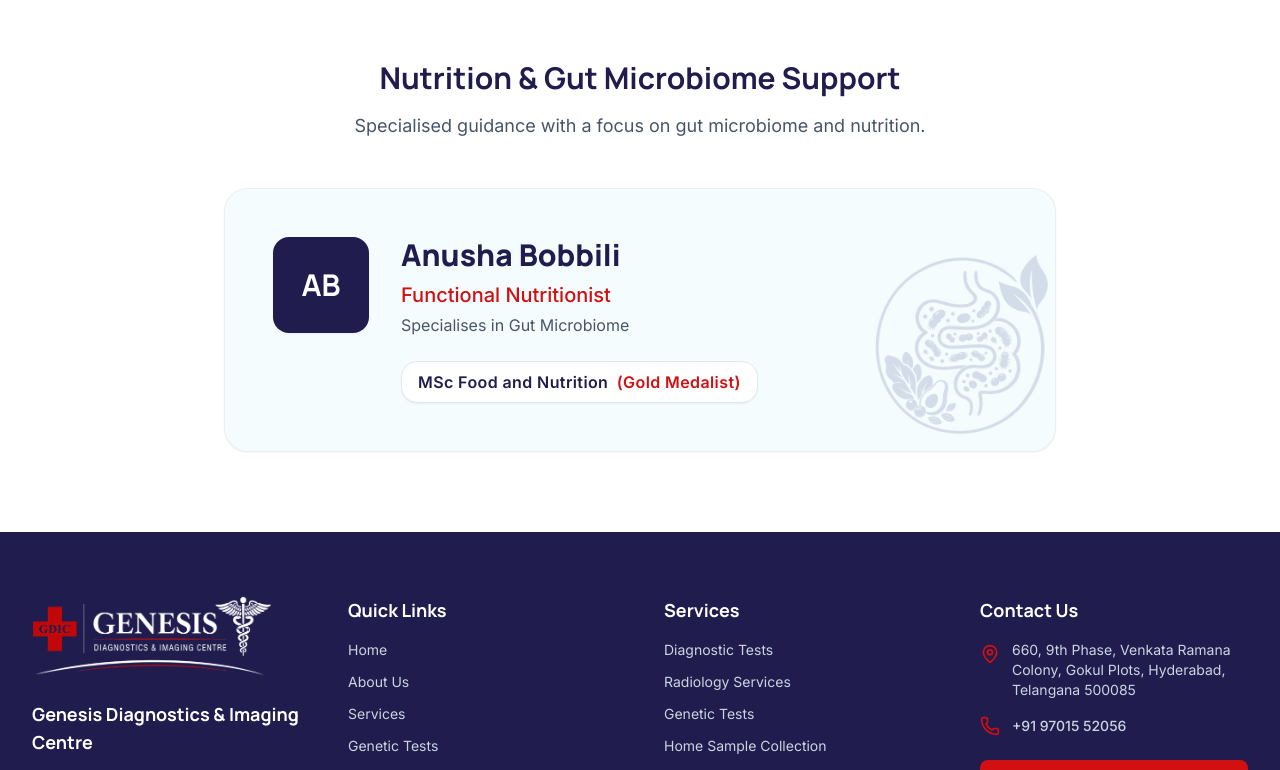
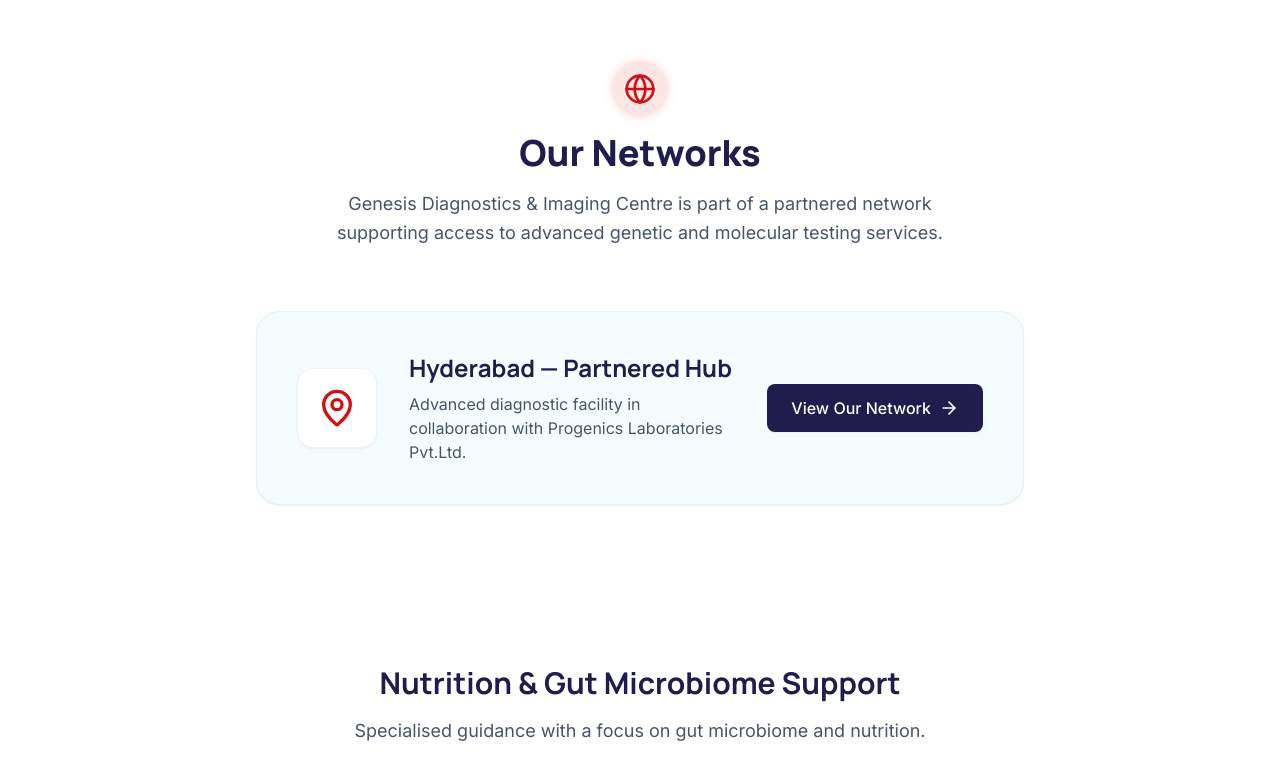
Before and after one commit to richards1928/genesisdiagnostics, a React (Vite) app: page /advanced-genetic-tests in a window 1280 px wide. Shown: the part 3106-3876 px from the top of the page. Built offline with nearby package versions, Linux system fonts and the light colour scheme.

Commit message:
Add Progenics network and finalize microbiome services

```diff
--- a/src/components/sections/AdvancedDiagnostics.tsx
+++ b/src/components/sections/AdvancedDiagnostics.tsx
@@ -93,7 +93,7 @@ export function AdvancedDiagnostics() {
             "Shotgun Metagenomics",
             "Microbial WGS",
             "Microbial Identification",
-            "(Sanger Sequencing)"
+            "Sanger Sequencing"
           ]
         },
         {
--- a/src/pages/AdvancedDiagnosticsPage.tsx
+++ b/src/pages/AdvancedDiagnosticsPage.tsx
@@ -1,6 +1,6 @@
 import { AdvancedDiagnostics } from '../components/sections/AdvancedDiagnostics';
 import { useEffect } from 'react';
-import { ArrowRight, Phone } from 'lucide-react';
+import { ArrowRight, Phone, MapPin, Globe } from 'lucide-react';
 
 function AdvancedGeneticTestsHero() {
   return (
@@ -156,6 +156,54 @@ function NutritionistProfileSection() {
     </section>
   );
 }
+function PartneredNetworkSection() {
+  return (
+    <section className="py-20 bg-white border-t border-border/50">
+      <div className="max-w-7xl mx-auto px-4 sm:px-6 lg:px-8">
+        <div className="text-center mb-16">
+          <div className="inline-flex items-center justify-center p-3 bg-medical/10 rounded-full mb-4 glow-red">
+            <Globe className="w-8 h-8 text-medical" />
+          </div>
+          <h2 className="text-3xl md:text-4xl font-heading font-extrabold text-primary mb-4">
+            Our Networks
+          </h2>
+          <p className="text-lg text-slate-600 max-w-2xl mx-auto leading-relaxed">
+            Genesis Diagnostics & Imaging Centre is part of a partnered network supporting access to advanced genetic and molecular testing services.
+          </p>
+        </div>
+
+        <div className="max-w-3xl mx-auto">
+          <div className="bg-[#F5FCFE] border border-border/60 rounded-3xl p-8 md:p-10 shadow-sm text-center md:text-left flex flex-col md:flex-row items-center gap-8 hover:shadow-md transition-shadow">
+            <div className="w-20 h-20 bg-white rounded-2xl flex items-center justify-center border border-border/50 shadow-sm flex-shrink-0">
+              <MapPin className="w-10 h-10 text-medical" />
+            </div>
+
+            <div className="flex-grow">
+              <h3 className="text-2xl font-heading font-bold text-primary mb-2">
+                Hyderabad — Partnered Hub
+              </h3>
+              <p className="text-slate-600 mb-0">
+                Advanced diagnostic facility in collaboration with Progenics Laboratories Pvt.Ltd.
+              </p>
+            </div>
+
+            <div className="flex-shrink-0 mt-6 md:mt-0 w-full md:w-auto">
+              <a
+                href="https://www.progenicslabs.com/our-networks/"
+                target="_blank"
+                rel="noopener noreferrer"
+                className="btn bg-primary hover:bg-primary/90 text-white border-0 shadow-sm flex md:inline-flex items-center justify-center px-6 py-3 transition-all w-full md:w-auto"
+              >
+                View Our Network
+                <ArrowRight className="ml-2 w-5 h-5" />
+              </a>
+            </div>
+          </div>
+        </div>
+      </div>
+    </section>
+  );
+}
 
 
 export function AdvancedDiagnosticsPage() {
@@ -170,6 +218,7 @@ export function AdvancedDiagnosticsPage() {
       <div id="test-catalogue">
         <AdvancedDiagnostics />
       </div>
+      <PartneredNetworkSection />
       <NutritionistProfileSection />
     </>
   );
```
